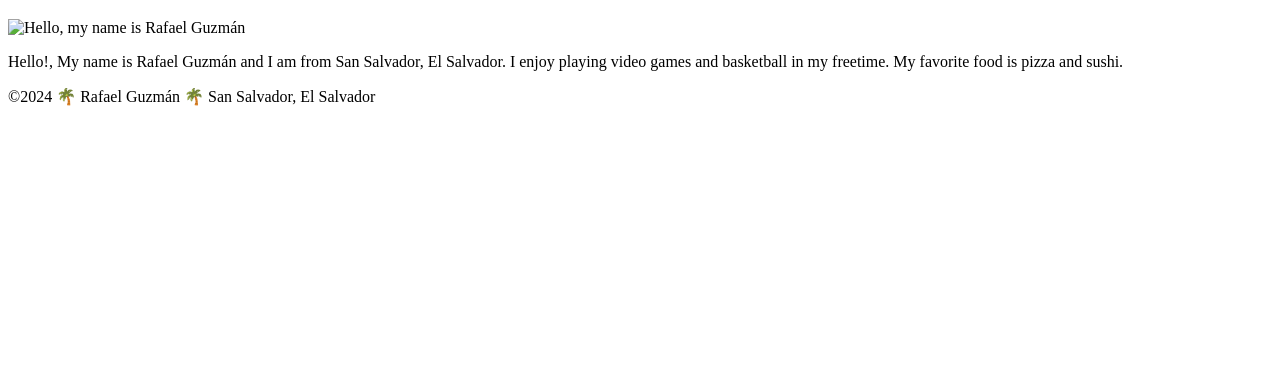
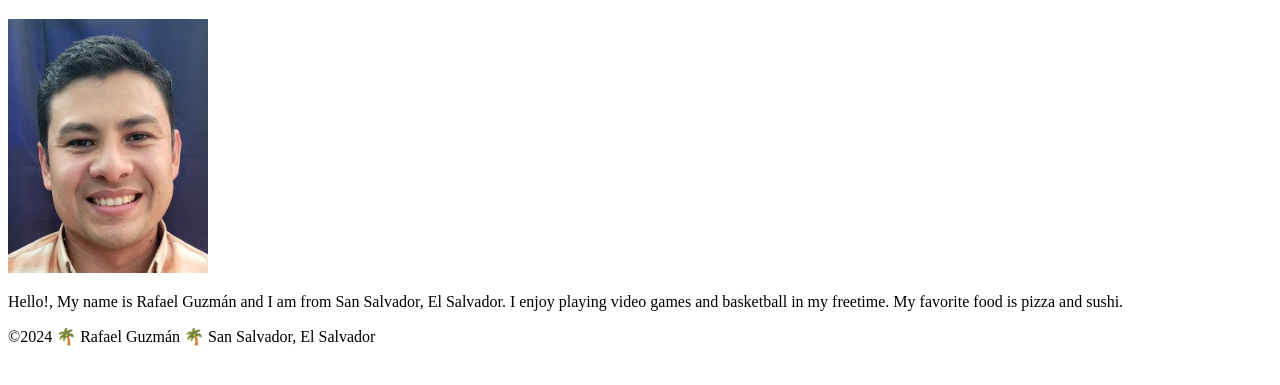
Before and after one commit to ragutmann/wdd130, a plain HTML site: page index.html in a window 1280 px wide. Shown: the part 87-472 px from the top of the page. Drawn offline with Linux system fonts and the light colour scheme.

Commit message:
Change image name

```diff
--- a/index.html
+++ b/index.html
@@ -15,7 +15,7 @@
         </header>
         <main>
             <h1>Rafael Guzmán | WDD 130</h1>
-            <img src="images/profiles.jpg" alt="Hello, my name is Rafael Guzmán" width="200">
+            <img src="images/profile.jpg" alt="Hello, my name is Rafael Guzmán" width="200">
             <p>Hello!, My name is Rafael Guzmán and I am from San Salvador, El Salvador. I enjoy playing video games and basketball in my freetime. My favorite food is pizza and sushi.</p>
         </main>
         <footer>
```
